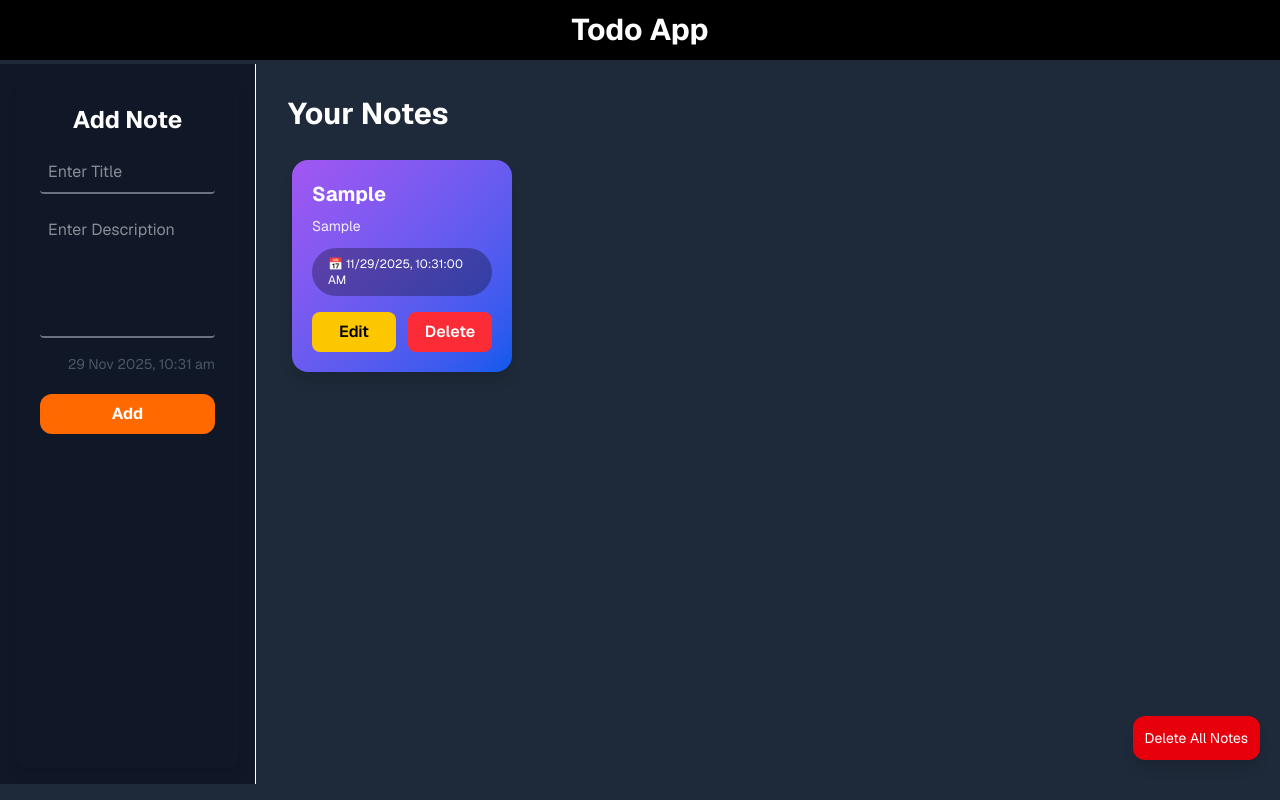
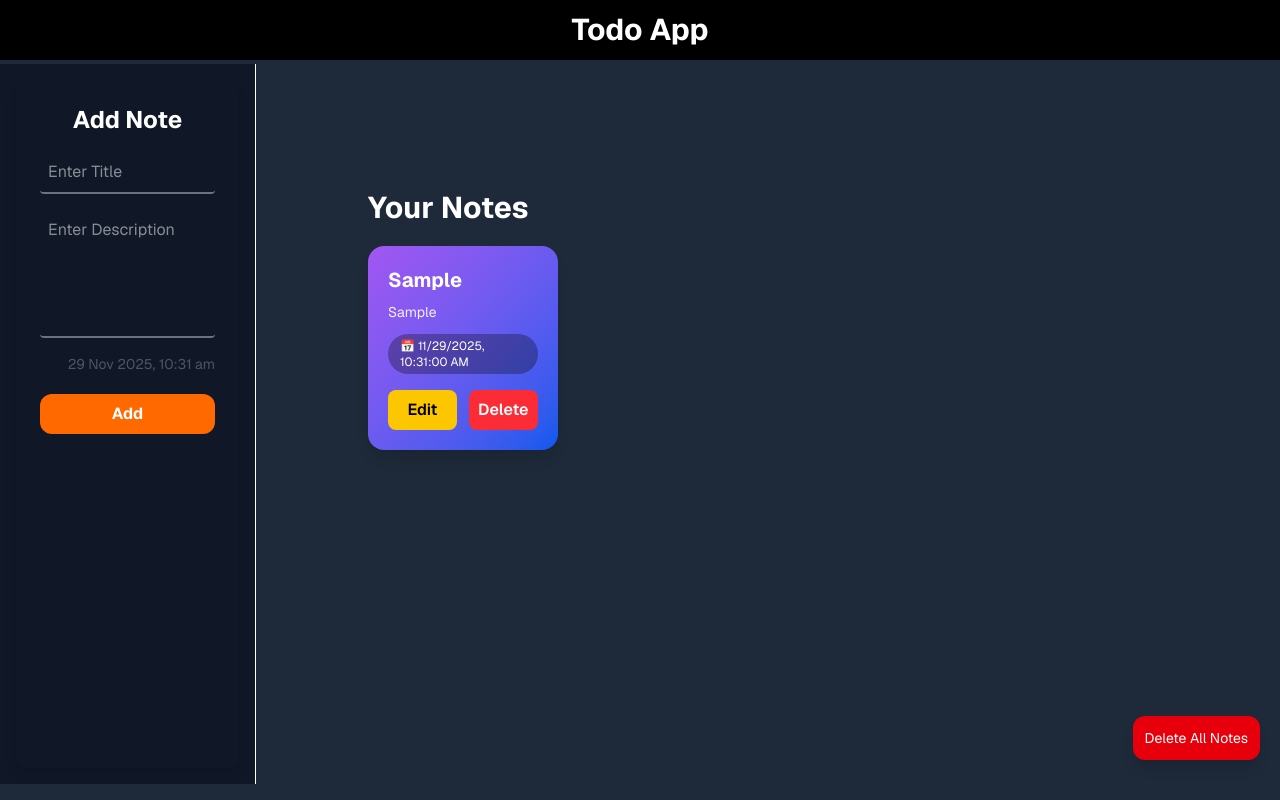
Before and after one commit to heyrohhit/projects-todoapp, a Next.js app: page / in a window 1280 px wide. Both pictures are taken after typing "Sample", "Sample" into the empty fields and a click on the button "Add". Built offline with nearby package versions, Linux system fonts and the light colour scheme.

Commit message:
fixed error

```diff
--- a/app/components/shownotes/page.jsx
+++ b/app/components/shownotes/page.jsx
@@ -1,6 +1,5 @@
 "use client";
 import { useState, useEffect } from "react";
-
 
 export default function ShowNotes({ onEdit }) {
   const [notes, setNotes] = useState([]);
@@ -12,53 +11,60 @@ export default function ShowNotes({ onEdit }) {
 
   useEffect(() => {
     loadNotes();
-
     window.addEventListener("notesUpdated", loadNotes);
     return () => window.removeEventListener("notesUpdated", loadNotes);
   }, []);
 
   const deleteNote = (id) => {
     const updated = notes.filter((n) => n.id !== id);
-
     localStorage.setItem("notes", JSON.stringify(updated));
     setNotes(updated);
-
-
-
     window.dispatchEvent(new Event("notesUpdated"));
   };
 
   const formatDate = (d) => new Date(d).toLocaleString();
 
-
   return (
-    <div className="w-full overflow-x-hidden p-4 min-h-[60vh md:ml-20 lg:ml-0">
+    <div className="w-full md:ml-20 overflow-x-hidden p-4 min-h-[60vh] flex justify-center flex-col items-center md:items-start">
 
       <h2 className="text-3xl font-bold text-white mb-5">Your Notes</h2>
 
-      {/* Notes Grid */}
-      <div className={`columns-1 sm:columns-2 md:columns-3 lg:columns-4 gap-8 p-2 place-items-center`}>
+      {/* Masonry Layout (Pinterest Style) */}
+      <div className="w-full
+      max-[990px]:w-[65vw] md:w-[63vw] columns-1 sm:columns-2  md:columns-3 max-[990px]:columns-1 lg:columns-4">
         {notes.slice().reverse().map((note) => (
           <div
             key={note.id}
-            className={`w-[220px] mb-4 break-inside-avoid h-fit bg-gradient-to-br from-[#a256f2] to-[#0459ed] text-white p-5 rounded-2xl shadow-lg backdrop-blur-lg transition-transform hover:scale-[1.02] hover:shadow-2xl overflow-x-hidden`}
+            className="
+              break-inside-avoid-column
+              mb-5
+              bg-gradient-to-br from-[#a256f2] to-[#0459ed]
+              text-white
+              p-5
+              rounded-2xl
+              shadow-lg
+              backdrop-blur-lg
+              transition-transform
+              hover:scale-[1.02]
+              hover:shadow-2xl
+              h-fit"
           >
             {/* Title */}
-            <h3 className="text-xl font-bold truncate">{note.title}</h3>
+            <h3 className="text-xl font-bold break-all">{note.title}</h3>
 
             {/* Message */}
-            <p className="whitespace-pre-line mt-2 text-sm opacity-90">
+            <p className="whitespace-pre-line mt-2 text-sm opacity-90 break-all">
               {note.msg}
             </p>
 
             {/* Date */}
             {note.date && (
               <div className="mt-3 text-xs bg-black/30 inline-block px-3 py-1 rounded-full">
-                <p className="text-xs p-1">📅  {formatDate(note.date)}</p>
+                <p className="text-xs">📅 {formatDate(note.date)}</p>
               </div>
             )}
 
-            {/* Action Buttons */}
+            {/* Buttons */}
             <div className="flex gap-3 mt-4">
               <button
                 onClick={() => onEdit(note)}
@@ -66,7 +72,6 @@ export default function ShowNotes({ onEdit }) {
               >
                 Edit
               </button>
-
               <button
                 onClick={() => deleteNote(note.id)}
                 className="flex-1 bg-red-500 hover:bg-red-600 text-white font-semibold py-2 rounded-lg transition"
@@ -74,7 +79,6 @@ export default function ShowNotes({ onEdit }) {
                 Delete
               </button>
             </div>
-
           </div>
         ))}
       </div>
```
